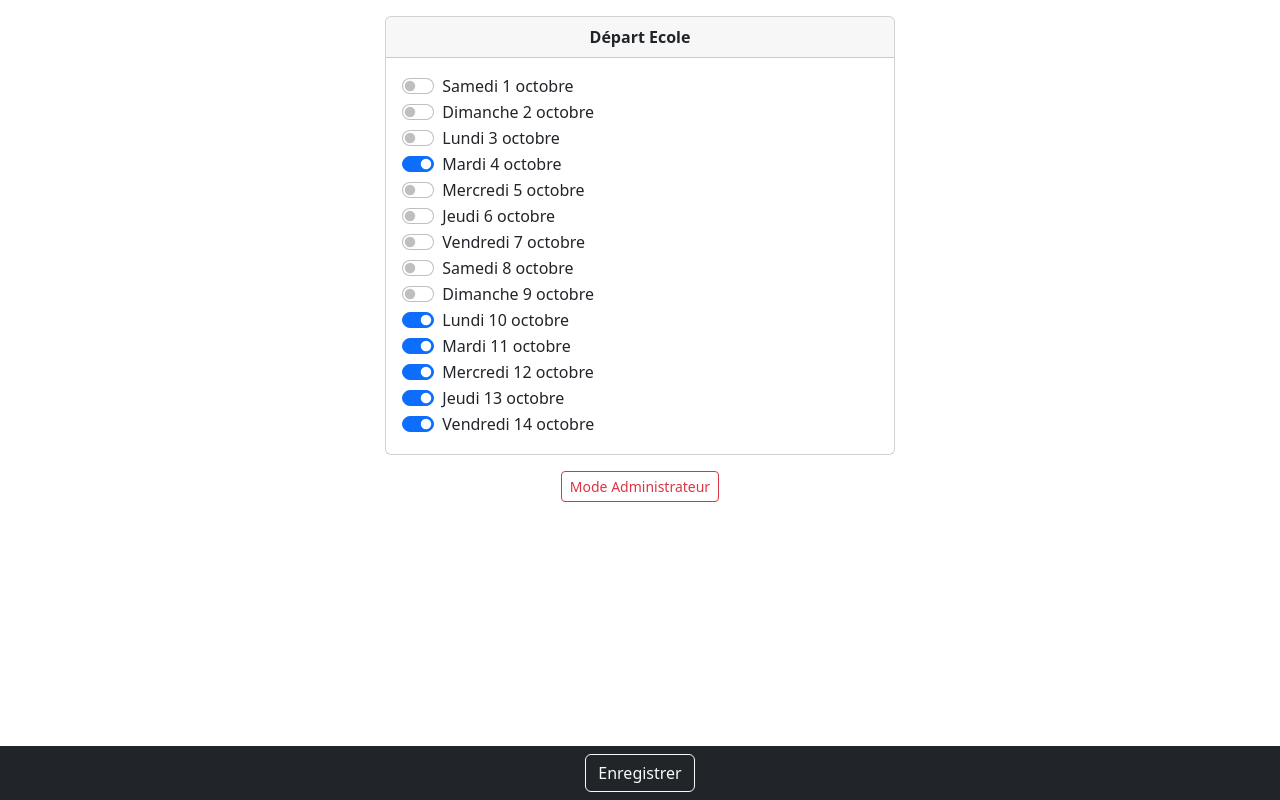
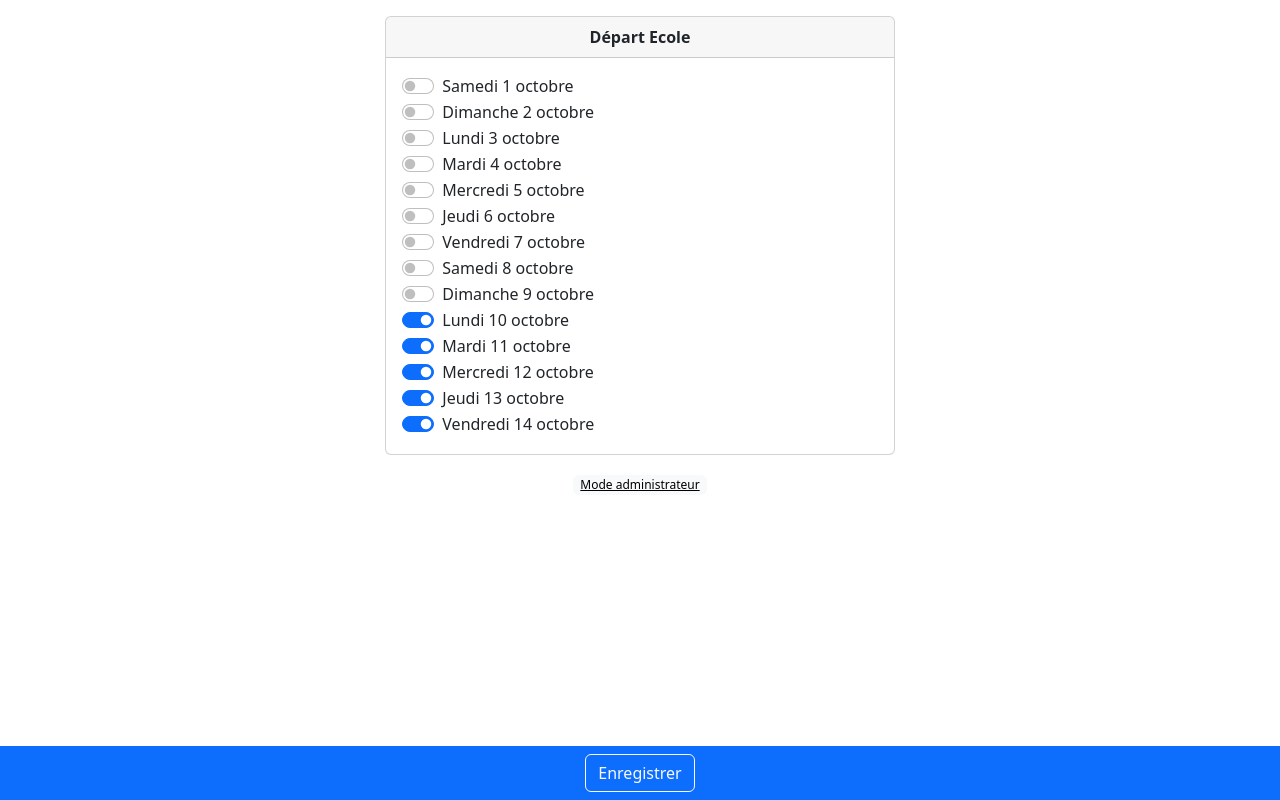
Before and after one commit to VBPix84/Sonnerie-Depart-Ecole, a PHP site: page /index.php in a window 1280 px wide. Run offline with PHP 8.4, Linux system fonts and the light colour scheme; some libraries are stand-ins or nearby versions.

Commit message:
Mise à jours de l'affichage lors d'un enregistrement, fixe certains bugs, close #17

```diff
--- a/calDepartEcoleV2.json
+++ b/calDepartEcoleV2.json
@@ -1 +1 @@
-{"2022-09-29":false,"2022-09-30":false,"2022-10-01":false,"2022-10-02":false,"2022-10-03":false,"2022-10-04":true,"2022-10-05":false,"2022-10-06":false,"2022-10-07":false,"2022-10-08":false,"2022-10-09":false,"2022-10-10":true,"2022-10-11":true,"2022-10-12":true,"2022-10-13":true,"2022-10-14":true,"2022-10-15":false,"2022-10-16":false,"2022-10-17":false,"2022-10-18":false,"2022-10-19":false,"2022-10-20":false,"2022-10-21":false,"2022-10-22":false,"2022-10-23":false,"2022-10-24":true,"2022-10-25":true,"2022-10-26":true,"2022-10-27":true,"2022-10-28":true,"2022-10-29":false,"2022-10-30":false,"2022-10-31":false,"2022-11-01":false,"2022-11-02":false,"2022-11-03":false,"2022-11-04":false,"2022-11-05":false,"2022-11-06":false,"2022-11-07":true,"2022-11-08":true,"2022-11-09":true,"2022-11-10":true,"2022-11-11":true,"2022-11-12":false,"2022-11-13":false,"2022-11-14":false,"2022-11-15":false,"2022-11-16":false,"2022-11-17":false,"2022-11-18":false,"2022-11-19":false,"2022-11-20":false,"2022-11-21":true,"2022-11-22":true,"2022-11-23":true,"2022-11-24":true,"2022-11-25":false,"2022-11-26":false,"2022-11-27":false,"2022-11-28":false,"2022-11-29":false,"2022-11-30":false,"2022-12-01":false}
+{"2022-10-02":false,"2022-10-03":false,"2022-10-04":false,"2022-10-05":false,"2022-10-06":false,"2022-10-07":false,"2022-10-08":false,"2022-10-09":false,"2022-10-10":true,"2022-10-11":true,"2022-10-12":true,"2022-10-13":true,"2022-10-14":true,"2022-10-15":false,"2022-10-16":false,"2022-10-17":false,"2022-10-18":false,"2022-10-19":false,"2022-10-20":false,"2022-10-21":false,"2022-10-22":false,"2022-10-23":false,"2022-10-24":true,"2022-10-25":true,"2022-10-26":true,"2022-10-27":true,"2022-10-28":true,"2022-10-29":false,"2022-10-30":false,"2022-10-31":false,"2022-11-01":false,"2022-11-02":false,"2022-11-03":false,"2022-11-04":false,"2022-11-05":false,"2022-11-06":false,"2022-11-07":true,"2022-11-08":true,"2022-11-09":true,"2022-11-10":true,"2022-11-11":true,"2022-11-12":false,"2022-11-13":false,"2022-11-14":false,"2022-11-15":false,"2022-11-16":false,"2022-11-17":false,"2022-11-18":false,"2022-11-19":false,"2022-11-20":false,"2022-11-21":true,"2022-11-22":true,"2022-11-23":true,"2022-11-24":true,"2022-11-25":false,"2022-11-26":false,"2022-11-27":false,"2022-11-28":false,"2022-11-29":false,"2022-11-30":false,"2022-12-01":false}
--- a/index.php
+++ b/index.php
@@ -6,10 +6,9 @@
     <link href="https://cdn.jsdelivr.net/npm/bootstrap@5.2.1/dist/css/bootstrap.min.css" rel="stylesheet">
     <script src="https://cdn.jsdelivr.net/npm/bootstrap@5.2.1/dist/js/bootstrap.bundle.min.js"></script>
     <link rel="stylesheet" href="https://cdn.jsdelivr.net/npm/bootstrap-icons@1.9.1/font/bootstrap-icons.css">
-    <title>Départ Ecole</title>
+    <title>Sonnerie Départ Ecole</title>
   </head>
   <body>
-
 
 <?php
 
@@ -28,7 +27,10 @@ function purgerDates($fichierTabJson, $tabDatesDepasees){
   }
 
   file_put_contents($fichierTabJson, json_encode($tabJsonEnArray));
-  $tabDatesDepasees = array('');
+
+  $tabDatesDepasees = array();
+
+  return $tabDatesDepasees;
 }
 
 /*
@@ -83,7 +85,6 @@ pour le JSON (le fichier est COMPLETEMENT réécrit puis ré-enregistré)
 
 <?php
 
-//
 // Affichage Mode Admin
 
 if(isset($_GET['admin']) == true) {
@@ -96,20 +97,22 @@ if(isset($_GET['admin']) == true) {
   $tabDatesDepasees = array();
   $dateNow = new \DateTime();
 
-    foreach ($datesCles as $date) {
-      $dateAComparer = DateTime::createFromFormat('Y-m-d', $date);
 
 
-      if($dateAComparer->format('Y-m-d') > $dateNow->format('Y-m-d')) {
-        break;
-      }
-      array_push($tabDatesDepasees, $date);
+
+  foreach ($datesCles as $date) {
+    $dateAComparer = DateTime::createFromFormat('Y-m-d', $date);
+
+    if($dateAComparer->format('Y-m-d') >= $dateNow->format('Y-m-d')) {
+      break;
     }
+    array_push($tabDatesDepasees, $date);
 
+  }
 
-  // if(array_key_exists('btnPurgerDates', $_GET)) {
-  //   purgerDates($nomDuFichier, $tabDatesDepasees);
-  //}
+  if(array_key_exists('btnSubmitPurgerDates', $_GET)) {
+    $tabDatesDepasees = purgerDates($nomDuFichier, $tabDatesDepasees); // On purge et on vide le tableau
+  }
 
   $nbDatesDepassees = count($tabDatesDepasees);
   $btnDisabled = NULL;
@@ -123,15 +126,12 @@ if(isset($_GET['admin']) == true) {
   } elseif ($nbDatesDepassees == 0) {
     $styleDateDepassee = "bg-success";
     $stylebtnPurge = "btn-outline-success";
-    $btnDisabled = 'disabled';
   }
 
 ?>
   <nav class="navbar fixed-top navbar-dark bg-danger">
-    <div class="container-fluid justify-content-center ">
-      <form method="GET" action="#">
-        <button class="badge btn-outline-danger btn-sm text-bg-light" id="admin" type="submit">Mode administrateur actif</button>
-      </form>
+    <div class="container-fluid justify-content-center">
+      <a class="badge text-bg-light" href="?#">Mode administrateur actif</a>
     </div>
   </nav>
   <div class="card mt-5 mb-2">
@@ -179,12 +179,16 @@ if(isset($_GET['admin']) == true) {
 
         </ul>
 
-        <form method="GET" target=""?admin=true"">
+        <!--
+        <form method="GET" target="/?admin=true">
           <p class="list-group-item d-flex justify-content-center align-items-center mt-3">
-          <input name="admin" value="true" type="hidden"><input name="btnPurgerDates" value="true" type="hidden">
-            <button class="btn <?php echo $stylebtnPurge; ?>" type="submit" <?php echo $btnDisabled; ?> disabled>Purger les dates dépassées &nbsp;<span class="badge text-bg-secondary"><?php echo $nbDatesDepassees; ?></span></button>
+            <button class="btn <?php echo $stylebtnPurge; ?>" name="btnSubmitPurgerDates" type="submit" <?php echo $btnDisabled; ?>>Purger les dates dépassées &nbsp;<span class="badge text-bg-secondary"><?php echo $nbDatesDepassees; ?></span></button>
           </p>
         </form>
+        -->
+          <p class="list-group-item d-flex justify-content-center align-items-center mt-3">
+            <a class="btn <?php echo $stylebtnPurge; ?>" href="?admin=true&btnSubmitPurgerDates=true">Purger les dates dépassées &nbsp;<span class="badge text-bg-secondary"><?php echo $nbDatesDepassees; ?></span></a>
+          </p>
 
     </div>
   </div>
@@ -288,7 +292,7 @@ if(isset($_GET['admin']) == true) {
             echo '</div>';
           }
           ?>
-      <nav class="navbar fixed-bottom navbar-dark bg-dark">
+      <nav class="navbar fixed-bottom navbar-dark bg-primary">
         <div class="container-fluid  justify-content-center ">
           <button class="btn btn-outline-light" type="submit" id="btnEnregistrer">Enregistrer</button>
         </div>
@@ -297,13 +301,10 @@ if(isset($_GET['admin']) == true) {
       </div>
     </div>
     <?php
-        if(!isset($_GET['admin'])) { // On affiche le bouton uniquement si nous ne sommes pas déjà en mode administrateur
+        if(!isset($_GET['admin'])) { // On affiche le lien uniquement si nous ne sommes pas déjà en mode administrateur...
       ?>
         <div class="text-center py-3">
-          <form method="get" action="">
-            <input name="admin" value="true" type="hidden">
-            <button class="btn btn-sm btn-outline-danger" id="admin" type="submit">Mode Administrateur</button>
-          </form>
+          <a class="badge text-bg-light fw-light" href="?admin=true">Mode administrateur</a>
         </div>
       <?php
         }
```
